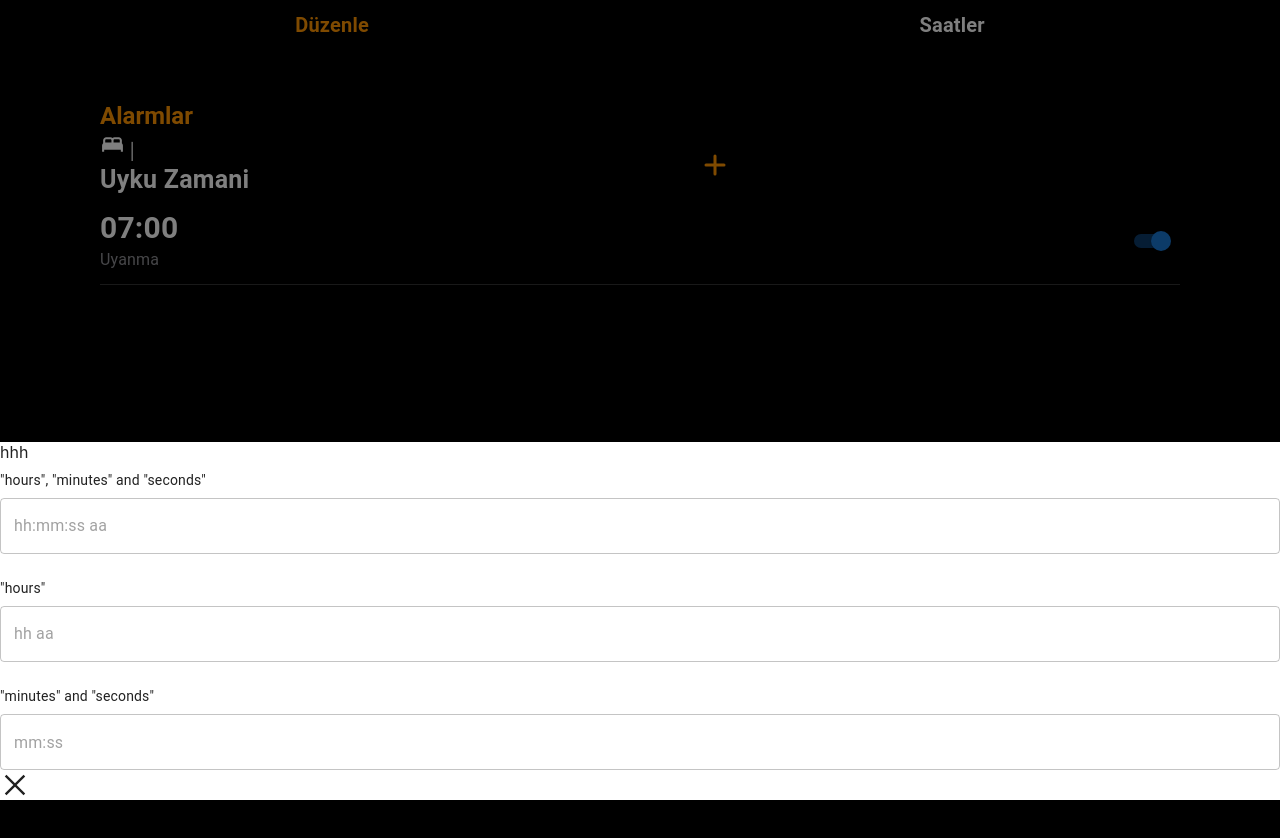
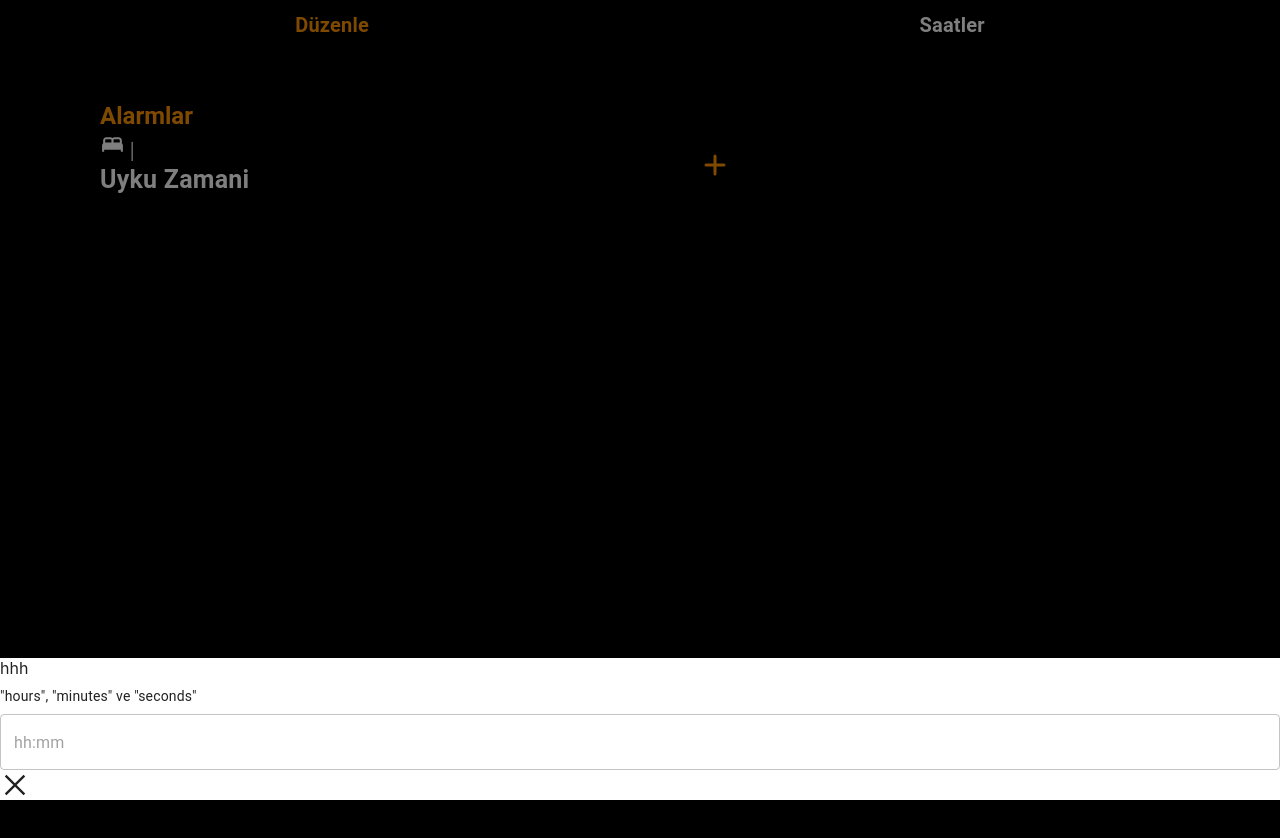
Before and after one commit to MinayeAliyeva/Timer-Web-Application, a React (Create React App) app in the folder my-app/: page /alarm in a window 1280 px wide. Both pictures are taken after a click on the button 714 px from the left and 165 px from the top of the page. Shown: the top 838 px of the page. Built offline with nearby package versions, Linux system fonts and the light colour scheme.

Commit message:
Some changes added

```diff
--- a/my-app/package.json
+++ b/my-app/package.json
@@ -18,7 +18,6 @@
     "@types/react-dom": "^18.3.0",
     "@types/react-redux": "^7.1.33",
     "axios": "^1.7.5",
-    "dayjs": "^1.11.13",
     "react": "^18.3.1",
     "react-dom": "^18.3.1",
     "react-icons": "^5.3.0",
@@ -28,6 +27,7 @@
     "react-swipeable-list": "^1.9.3",
     "redux": "^5.0.1",
     "typescript": "^4.9.5",
+    "uid": "^2.0.2",
     "web-vitals": "^2.1.4"
   },
   "scripts": {
--- a/my-app/src/pages/alarm/index.tsx
+++ b/my-app/src/pages/alarm/index.tsx
@@ -1,17 +1,26 @@
 import Box from "@mui/material/Box";
 import Typography from "@mui/material/Typography";
-import Switch from "@mui/material/Switch";
 import { MdBed } from "react-icons/md";
 import SwitchButton from "../../shared/components/XSwitch";
 import PlusIcon from "../../shared/icons/PlusIcon";
-import { useState } from "react";
+import { useEffect, useState } from "react";
 import { AnchorTemporaryDrawer } from "../../shared/components/XDrawer";
+import { useSelector } from "react-redux";
+import { getAlarmHistory } from "../../store";
 const AlarmClock = () => {
   const [drawerVisible, setDrawerVisible] = useState(false);
-  const alarms = [{ time: "07:00", label: "Uyanma", active: true }];
+  const alarms = useSelector(getAlarmHistory);
+  console.log("SLice Alarm", alarms);
+
   const openDrawer = () => {
     setDrawerVisible(!drawerVisible);
   };
+  useEffect(() => {
+  alarms?.forEach(()=>{
+
+  })
+  }, [alarms]);
+
   return (
     <Box
       sx={{
@@ -40,7 +49,7 @@ const AlarmClock = () => {
         <PlusIcon onClick={openDrawer} />
         <AnchorTemporaryDrawer visible={drawerVisible} />
       </Box>
-      {alarms.map((alarm, index) => (
+      {alarms.map((alarm: any, index: any) => (
         <Box
           key={index}
           sx={{
@@ -73,7 +82,7 @@ const AlarmClock = () => {
               },
             }}
           /> */}
-          <SwitchButton />
+          <SwitchButton isActive={alarm.isActive} alarmId={alarm.id} />
         </Box>
       ))}
     </Box>
--- a/my-app/src/shared/components/XSwitch.tsx
+++ b/my-app/src/shared/components/XSwitch.tsx
@@ -1,5 +1,8 @@
 import Switch from "@mui/material/Switch";
 import { FC } from "react";
+import { useDispatch } from "react-redux";
+import { toogleIsActive } from "../../store/features/alarmSlice";
+
 interface IPropsSwitch {
   defaultChecked?: boolean;
   label?: {
@@ -7,13 +10,23 @@ interface IPropsSwitch {
       "aria-label": string;
     };
   };
+  isActive: any;
+  alarmId: number;
 }
+
 const defaultLabel = { inputProps: { "aria-label": "Switch demo" } };
+
 const XSwitch: FC<IPropsSwitch> = ({
-  defaultChecked = false,
   label = defaultLabel,
+  isActive = false,
+  alarmId,
 }) => {
-  return <Switch {...label} defaultChecked />;
+  const dispatch = useDispatch();
+  const changeIsActive = () => {
+    dispatch(toogleIsActive({ isActive, alarmId }));
+  };
+
+  return <Switch {...label} checked={isActive} onChange={changeIsActive} />;
 };
 
 export default XSwitch;
--- a/my-app/src/shared/components/XTimePicker.tsx
+++ b/my-app/src/shared/components/XTimePicker.tsx
@@ -1,23 +1,32 @@
-import { DemoContainer, DemoItem } from '@mui/x-date-pickers/internals/demo';
-import { AdapterDayjs } from '@mui/x-date-pickers/AdapterDayjs';
-import { LocalizationProvider } from '@mui/x-date-pickers/LocalizationProvider';
-import { TimePicker } from '@mui/x-date-pickers/TimePicker';
+import { DemoContainer, DemoItem } from "@mui/x-date-pickers/internals/demo";
+import { AdapterDayjs } from "@mui/x-date-pickers/AdapterDayjs";
+import { LocalizationProvider } from "@mui/x-date-pickers/LocalizationProvider";
+import { TimePicker } from "@mui/x-date-pickers/TimePicker";
+import { useDispatch } from "react-redux";
+import { setAlarm } from "../../store/features/alarmSlice";
+import { uid } from "uid";
+
 const XTimePicker = () => {
+  const dispatch = useDispatch();
+  const handleAccept = (newValue: any) => {
+    const formattedTime = newValue?.format("HH:mm");
+    console.log("Seçilen Zaman:", formattedTime);
+    dispatch(setAlarm({ time: formattedTime, isActive: true, id: uid() }));
+  };
+
   return (
     <LocalizationProvider dateAdapter={AdapterDayjs}>
-    <DemoContainer components={['TimePicker', 'TimePicker', 'TimePicker']}>
-      <DemoItem label={'"hours", "minutes" and "seconds"'}>
-        <TimePicker views={['hours', 'minutes', 'seconds']} />
-      </DemoItem>
-      <DemoItem label={'"hours"'}>
-        <TimePicker views={['hours']} />
-      </DemoItem>
-      <DemoItem label={'"minutes" and "seconds"'}>
-        <TimePicker views={['minutes', 'seconds']} format="mm:ss" />
-      </DemoItem>
-    </DemoContainer>
-  </LocalizationProvider>
-  )
-}
+      <DemoContainer components={["TimePicker", "TimePicker", "TimePicker"]}>
+        <DemoItem label={'"hours", "minutes" ve "seconds"'}>
+          <TimePicker
+            onAccept={handleAccept} // OK butonuna tıklandığında çalışır
+            views={["hours", "minutes"]}
+            ampm={false}
+          />
+        </DemoItem>
+      </DemoContainer>
+    </LocalizationProvider>
+  );
+};
 
-export default XTimePicker
+export default XTimePicker;
--- /dev/null
+++ b/my-app/src/store/features/alarmSlice.ts
@@ -0,0 +1,30 @@
+import { createSlice } from "@reduxjs/toolkit";
+
+export interface IAlarmHistoryState {
+  alarmHistory: any;
+}
+
+const initialState: IAlarmHistoryState = {
+  alarmHistory: [],
+};
+
+export const alarmSlice = createSlice({
+  name: "clonometer",
+  initialState,
+  reducers: {
+    setAlarm: (state, action) => {
+      state.alarmHistory = [...state.alarmHistory, action.payload];
+    },
+    startAlarm: () => {},
+    toogleIsActive: (state, action) => {
+      const alarmId = action.payload.alarmId;
+      state.alarmHistory = state.alarmHistory.map((alarm: any) =>
+        alarm.id === alarmId ? { ...alarm, isActive: !alarm.isActive } : alarm
+      );
+    },
+  },
+});
+
+export const { setAlarm, startAlarm, toogleIsActive } = alarmSlice.actions;
+
+export default alarmSlice.reducer;
--- a/my-app/src/store/index.ts
+++ b/my-app/src/store/index.ts
@@ -1,6 +1,7 @@
 import { configureStore } from "@reduxjs/toolkit";
 import timeZoneSlice from "./features/timezoneSlice";
 import timeHistorySlice from "./features/clonometerSlice";
+import alarmSlice from "./features/alarmSlice";
 export type RootState = ReturnType<typeof store.getState>;
 export type AppDispatch = typeof store.dispatch;
 
@@ -8,10 +9,14 @@ export const store = configureStore({
   reducer: {
     timezones: timeZoneSlice,
     clonometer: timeHistorySlice,
+    alarm: alarmSlice,
   },
 });
 
 //Timezone selector
-export const getCitiesSelector = (state: RootState) => state.timezones.cities;
+export const getCitiesSelector = (state: RootState) => state?.timezones.cities;
 //Clonometer timeHistoryActionSlice selector
-export const getTimeHistorySelector=(state:RootState)=>state?.clonometer.timeHistory
+export const getTimeHistorySelector = (state: RootState) =>
+  state?.clonometer.timeHistory;
+//Alarm timeHistoryActionSlice selector
+export const getAlarmHistory = (state: RootState) => state?.alarm.alarmHistory;
```
Also changed, not shown: 1 other file (tests, documents, lock files or other folders).
